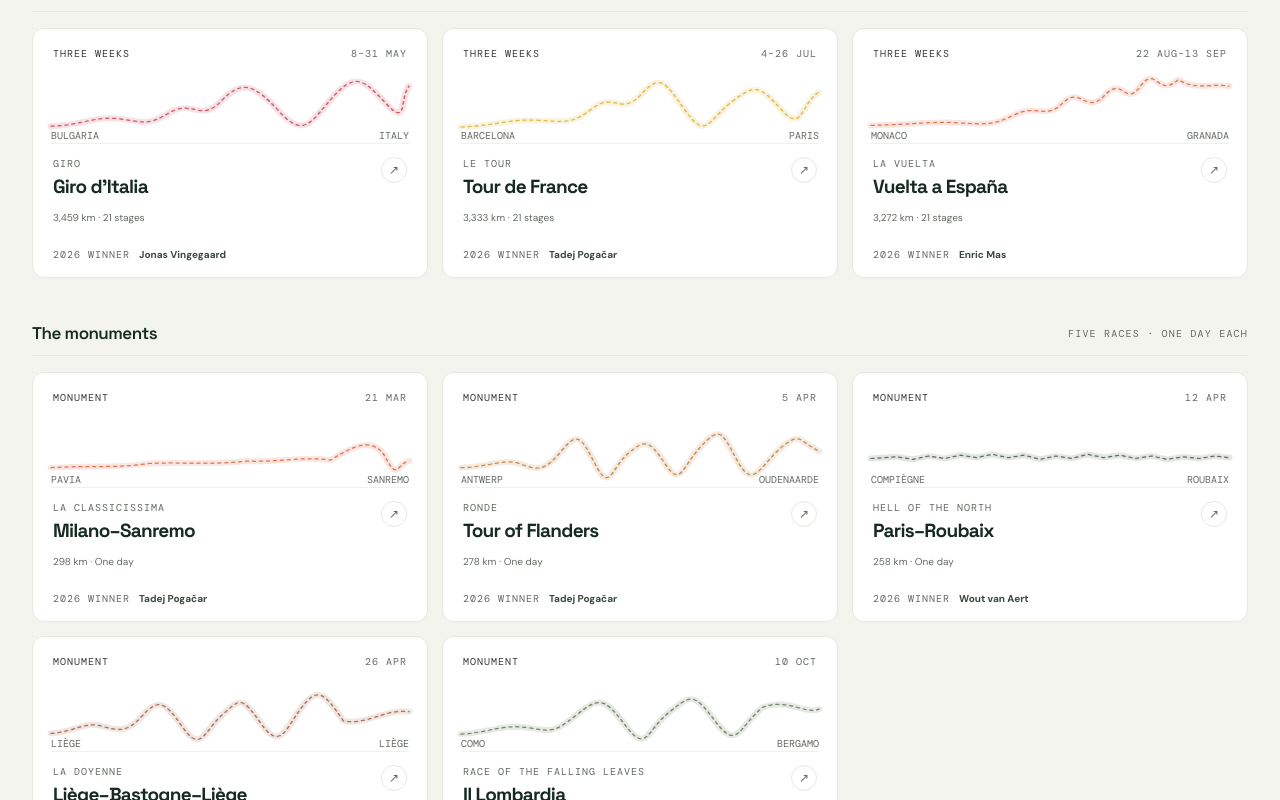
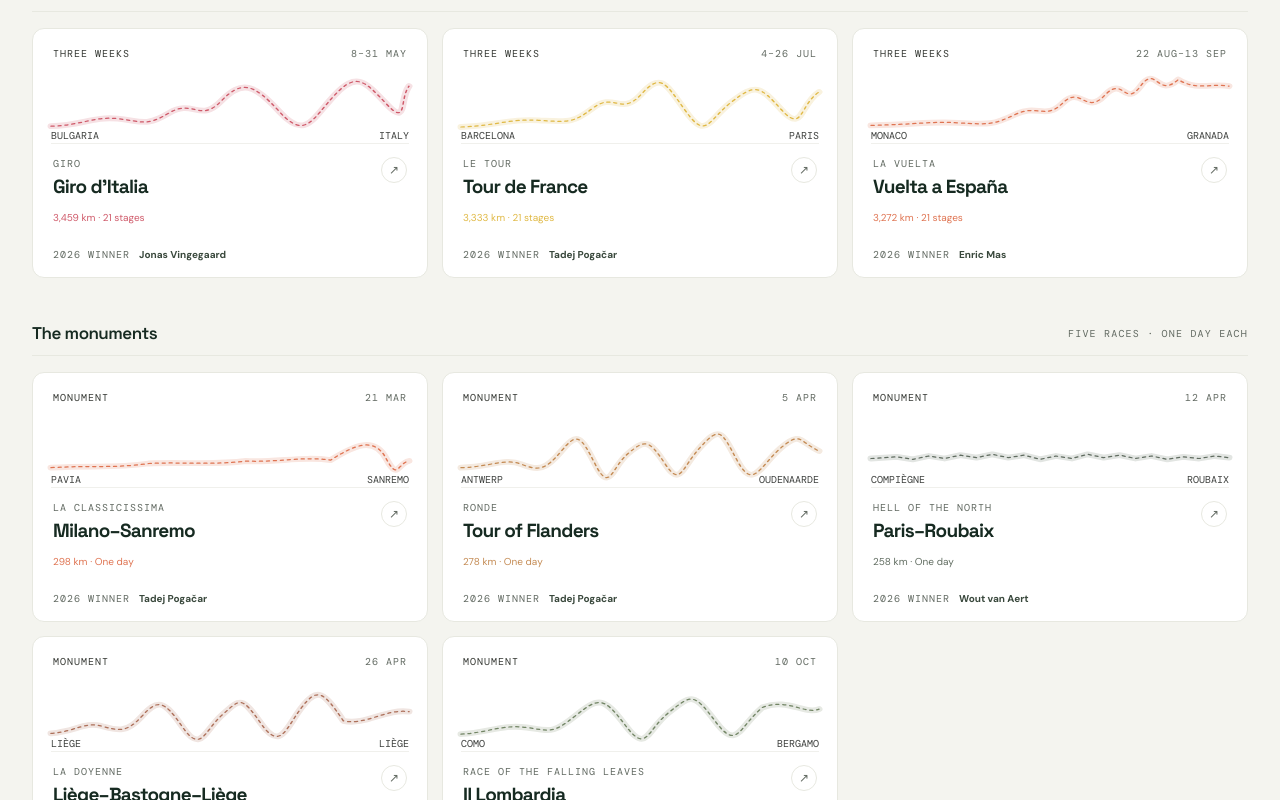
Before and after one commit to claicham/visual-regression, an Angular app in the folder app/: page / in a window 1280 px wide. Shown: the part 3040-3840 px from the top of the page. Built offline with nearby package versions, Linux system fonts and the light colour scheme.

Commit message:
cause a11y fail

```diff
--- a/app/src/app/components/race-card/race-card.scss
+++ b/app/src/app/components/race-card/race-card.scss
@@ -83,7 +83,7 @@
 .route-label {
   position: absolute;
   bottom: 0.0625rem;
-  color: #626a62;
+  color: #3e403e;
   font-family: var(--mono);
   font-size: 0.625rem;
   text-transform: uppercase;
@@ -118,7 +118,7 @@
 }
 
 .race-distance {
-  color: #626a62;
+  color: var(--race-accent);
   font-size: 0.625rem;
 }
 
```
